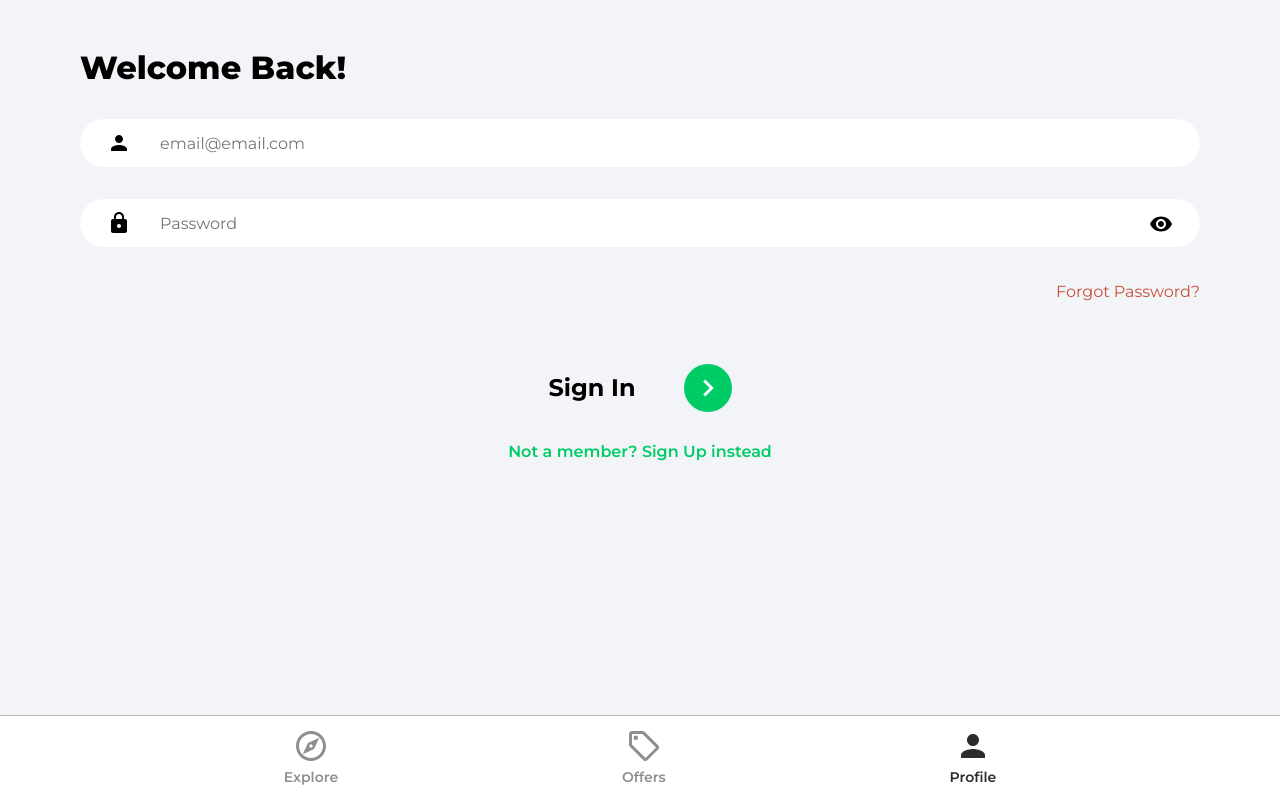
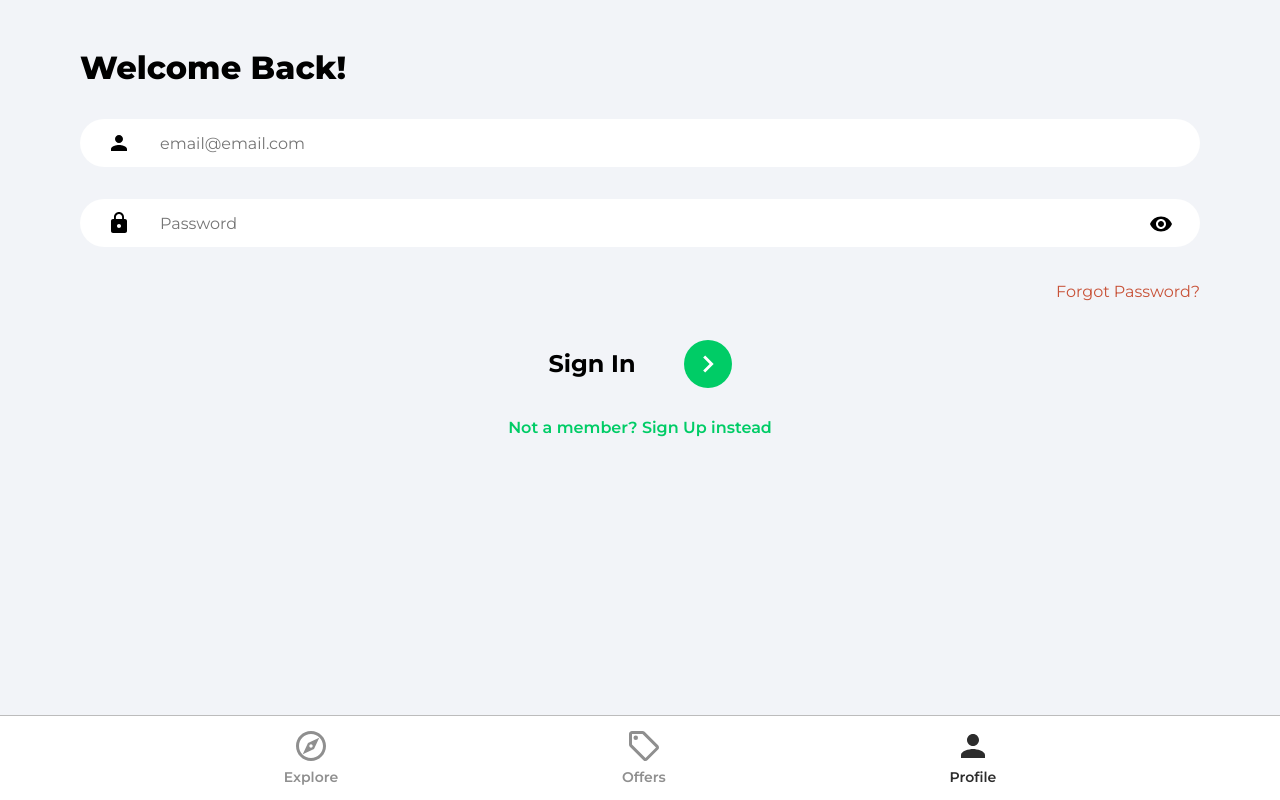
Before and after one commit to Olixfills/homz, a React (Create React App) app: page /profile in a window 1280 px wide. Built offline with nearby package versions, Linux system fonts and the light colour scheme.

Commit message:
signup edited

```diff
--- a/src/index.css
+++ b/src/index.css
@@ -240,7 +240,7 @@ button {
 
 .signInBar,
 .signUpBar {
-  margin-top: 3rem;
+  margin-top: 1.5rem;
   display: flex;
   justify-content: space-between;
   align-items: center;
```
